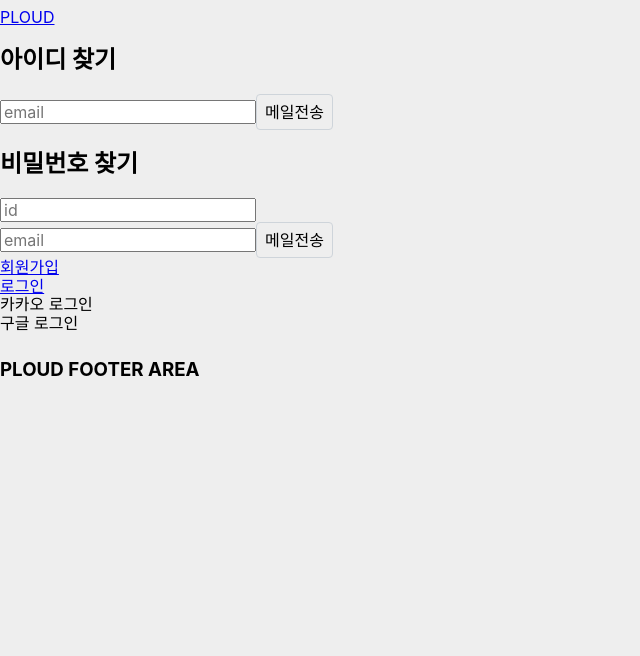
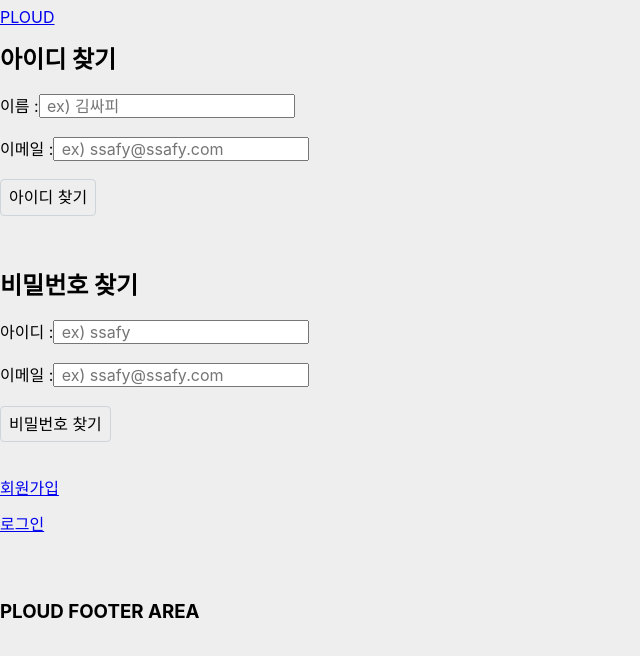
Before and after one commit to SeungjipLee/PLOUD, a React app in the folder FrontEnd/: page /findpw in a window 1280 px wide. Shown: the top 656 px of the page, without its empty margins (0-640 px from the left). Built offline with nearby package versions, Linux system fonts and the light colour scheme.

Commit message:
Init: 아이디 비밀번호 찾기 구현 #329

```diff
--- a/FrontEnd/src/pages/LoginPage/Findpw.jsx
+++ b/FrontEnd/src/pages/LoginPage/Findpw.jsx
@@ -4,39 +4,132 @@ import Button from "../../components/Button";
 import SignUpPage from "../SingUpPage";
 import LoginPage from ".";
 import MainPage from "../MainPage";
-import { Link } from "react-router-dom";
+import { Link, useNavigate } from "react-router-dom";
+import React, {useState} from "react";
+import axios from "axios";
+import { GoogleOAuthProvider, GoogleLogin } from "@react-oauth/google";
+
 
 const FindPwPage = () => {
+  const [formData, setFormData] = useState({
+    name: undefined,
+    idEmail: undefined,
+    userId: undefined,
+    pwEmail: undefined,
+    });
+
+  const handleChange = (e) => {
+    setFormData({ ...formData, [e.target.name]: e.target.value });
+  };
+
+  const navigate = useNavigate()
+
+  const handleSubmitId = async (e) => {
+    e.preventDefault();
+    try {
+      const inputForm = {
+        email: formData.idEmail,
+        name: formData.name
+      }
+      const response = await axios.post(
+        "http://localhost:8000/api/user/find-id",
+        inputForm,
+        { withCredentials: true }
+      );
+      console.log(response.data.data.userId)
+      if (response.data.status == "200") {
+        alert(`찾으시는 아이디는 ${response.data.data.userId}입니다.`)
+      } else if (response.data.status == "404") {
+        alert('해당 정보로 가입된 아이디가 존재하지 않습니다.')
+      } else {
+        alert('입력이 올바른지 확인해주세요')
+      }
+    } catch (error) {
+      console.error("Error sending data", error);
+      alert("해당 정보로 가입된 아이디가 존재하지 않습니다.")
+    }
+  }
+
+  const handleSubmitPw = async (e) => {
+    e.preventDefault();
+    try {
+      const inputForm = {
+        userId: formData.userId,
+        email: formData.pwEmail
+      }
+      const response = await axios.post(
+        "http://localhost:8000/api/user/find-pw",
+        inputForm,
+        { withCredentials: true }
+      );
+      console.log(response.data)
+      if (response.data.status == "200") {
+        alert(`임시 비밀번호 변경 완료. 이메일 확인 바랍니다.`)
+        navigate('/login')
+      } else if (response.data.status == "404") {
+        alert('입력된 정보가 올바른지 확인해주시길 바랍니다.')
+      } else {
+        alert('잠시 후 다시 진행해주시길 바랍니다.')
+      }
+    } catch (error) {
+      console.error("Error sending data", error);
+      alert("(오류 발생) 잠시 후 다시 진행해주시길 바랍니다.")
+    }
+  }
+
+
   return (
     <>
       <Page footer={<Footer />}>
-        <Link to="/" element={<MainPage />}>
-          PLOUD
-        </Link>
+        <Link to="/">PLOUD</Link>
         <div>
           <h2>아이디 찾기</h2>
-          <form action="">
-            <input type="text" id="email" placeholder="email" />
-            <Button>메일전송</Button>
+          <form onSubmit={handleSubmitId}>
+            이름 :
+            <input type="text" name="name" value={formData.name} onChange={handleChange} placeholder=" ex) 김싸피" />
+            <br /><br />
+            이메일 :
+            <input type="email" name="idEmail" value={formData.idEmail} onChange={handleChange} placeholder=" ex) ssafy@ssafy.com" />
+            <br /><br />
+            <Button>아이디 찾기</Button>
           </form>
+          <br /><br />
           <h2>비밀번호 찾기</h2>
-          <form action="">
-            <input type="text" id="id" placeholder="id" />
-            <br />
-            <input type="text" id="email" placeholder="email" />
-            <Button>메일전송</Button>
+          <form onSubmit={handleSubmitPw}>
+            아이디 :
+            <input type="text" name="userId" value={formData.userId} onChange={handleChange} placeholder=" ex) ssafy" />
+            <br /><br />
+            이메일 :
+            <input type="email" name="pwEmail" value={formData.pwEmail} onChange={handleChange} placeholder=" ex) ssafy@ssafy.com" />
+            <br /><br />
+            <Button>비밀번호 찾기</Button>
           </form>
+          <br /><br />
           <Link to="/signup" element={<SignUpPage />}>
             회원가입
           </Link>
-          <br />
+          <br /><br />
           <Link to="/login" element={<LoginPage />}>
             로그인
           </Link>
-          <div className="SocialLogin">
-            <div className="KakaoLogin">카카오 로그인</div>
-            <div className="GoogleLogin">구글 로그인</div>
-          </div>
+
+          <GoogleOAuthProvider
+          clientId="392523178125-21b3u9bb52injjfa9kjdb3a0vbijcidg.apps.googleusercontent.com"
+          onScriptLoadError={() => console.log("실패")}
+          onScriptLoadSuccess={() => console.log("성공")}
+          >
+            <GoogleLogin
+              onSuccess={credentialResponse => {
+                console.log(credentialResponse);
+                localStorage.setItem('credential', credentialResponse.credential);
+                localStorage.setItem('clientId', credentialResponse.clientId);
+              }}
+              onError={() => {
+                console.log('Login Failed');
+              }}
+            />
+          </GoogleOAuthProvider>
+
         </div>
       </Page>
     </>
--- a/FrontEnd/src/pages/SingUpPage/index.jsx
+++ b/FrontEnd/src/pages/SingUpPage/index.jsx
@@ -105,7 +105,7 @@ const DataSubmitForm = () => {
       } else if (response.data.status == "409") {
         alert("이미 가입된 이메일입니다.");
       } else {
-        alert("인증 코드 메일이 전송되지 않았습니다. 다시 실행 바랍니다.");
+        alert("(코드 전송되지 않음) 이메일 양식이 올바른지 확인하십시오.");
       }
     } catch (error) {
       console.error("Error sending data", error);
```
